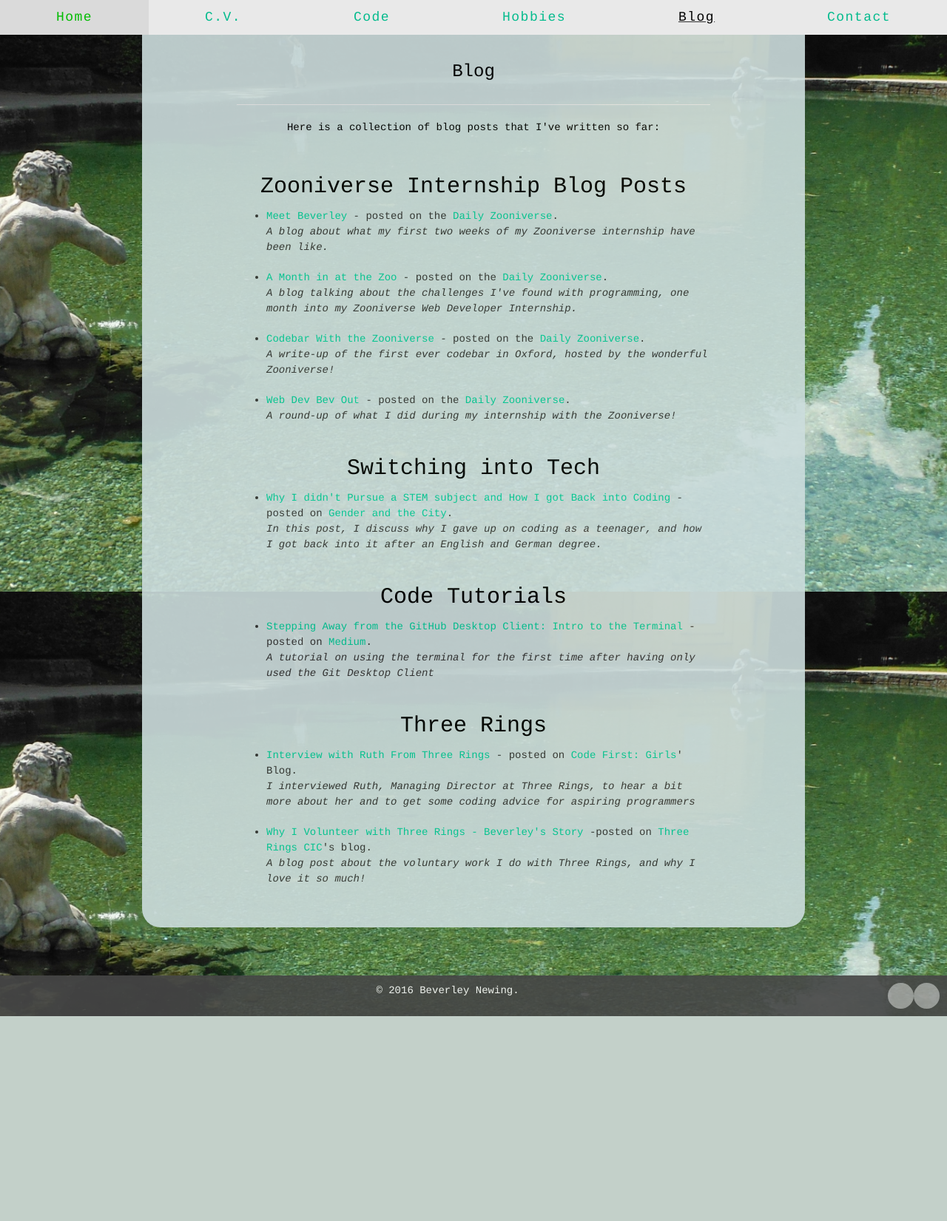
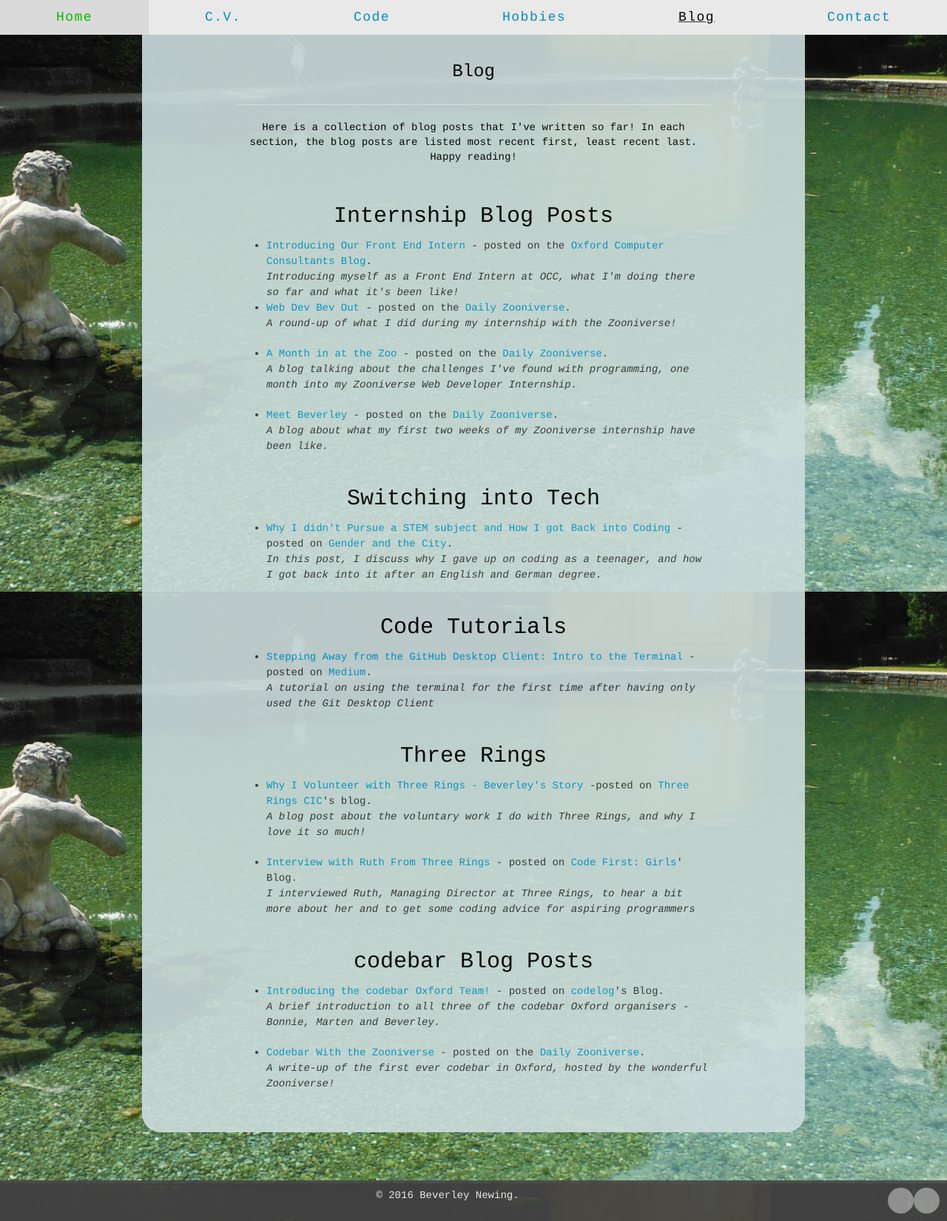
Before and after one commit to BNewing/bnewing.github.io, a PHP site: page /blog.html in a window 1280 px wide. Shown: the whole page at 74% size. Before the commit the page ends 1374 px from the top, so only its background shows below. Run offline with PHP 8.4, Linux system fonts and the light colour scheme; some libraries are stand-ins or nearby versions; grey boxes are pictures that could not be loaded.

Commit message:
Update of content and link colour contrast

```diff
--- a/CSS/links.css
+++ b/CSS/links.css
@@ -1,10 +1,10 @@
 a:link {
-  color: #00CC99;
+  color: #0099CC;
 }
 
 a:visited {
   text-decoration: none;
-  color: #00CC99;
+  color: #00009C;
 }
 
 a:hover {
--- a/CV.html
+++ b/CV.html
@@ -37,9 +37,9 @@
 		        <div class="collapse navbar-collapse" id="bs-example-navbar-collapse-1">
 					<ul class="nav nav-justified">
 						<li role="presentation" class="nav"><a href="index.html">Home</a></li>
-						<li role="presentation" class="active nav"><a href="CV.html">C.V.</a></li>
-						<li role="presentation" class="nav"><a href="codingPortfolio.html">Code</a></li>
-						<li role="presentation" class="nav"><a href="hobbiesandinterests.html">Hobbies</a></li>
+						<li role="presentation" class="active nav"><a href="cv.html">C.V.</a></li>
+						<li role="presentation" class="nav"><a href="coding-portfolio.html">Code</a></li>
+						<li role="presentation" class="nav"><a href="hobbies-and-interests.html">Hobbies</a></li>
 						<li role="presentation" class="nav"><a href="blog.html">Blog</a></li>
 						<li role="presentation" class="nav"><a href="contact.html">Contact</a></li>
 					</ul>
--- a/blog.html
+++ b/blog.html
@@ -38,9 +38,9 @@
 		        <div class="collapse navbar-collapse" id="bs-example-navbar-collapse-1">
 							<ul class="nav nav-justified">
 								<li role="presentation" class="nav"><a href="index.html">Home</a></li>
-								<li role="presentation" class="nav"><a href="CV.html">C.V.</a></li>
-								<li role="presentation" class="nav"><a href="codingPortfolio.html">Code</a></li>
-								<li role="presentation" class="nav"><a href="hobbiesandinterests.html">Hobbies</a></li>
+								<li role="presentation" class="nav"><a href="cv.html">C.V.</a></li>
+								<li role="presentation" class="nav"><a href="coding-portfolio.html">Code</a></li>
+								<li role="presentation" class="nav"><a href="hobbies-and-interests.html">Hobbies</a></li>
 								<li role="presentation" class="active nav"><a href="blog.html">Blog</a></li>
 								<li role="presentation" class="nav"><a href="contact.html">Contact</a></li>
 							</ul>
@@ -53,18 +53,17 @@
 		<div class="background">
 			<h3> Blog </h3>
 			<hr>
-			<p> Here is a collection of blog posts that I've written so far:</p>
+			<p> Here is a collection of blog posts that I've written so far! In each section, the blog posts are listed most recent first, least recent last. Happy reading!</p>
 			<br>
 			<br>
-			<h2>Zooniverse Internship Blog Posts</h2>
+			<h2>Internship Blog Posts</h2>
 			<ul>
-				<li><a href="https://daily.zooniverse.org/2016/08/11/meet-beverley/">Meet Beverley</a> - posted on the <a href="https://daily.zooniverse.org/">Daily Zooniverse</a>. <br><i>A blog about what my first two weeks of my Zooniverse internship have been like.</i></li>
+				<li><a href="https://www.oxfordcc.co.uk/blog/introducing-our-front-end-intern">Introducing Our Front End Intern</a> - posted on the <a href="https://www.oxfordcc.co.uk/blog">Oxford Computer Consultants Blog</a>. <br><i>Introducing myself as a Front End Intern at OCC, what I'm doing there so far and what it's been like!</i></li>
+				<li><a href="https://daily.zooniverse.org/2016/11/18/web-dev-bev-out/">Web Dev Bev Out</a> - posted on the <a href="https://daily.zooniverse.org/">Daily Zooniverse</a>. <br><i>A round-up of what I did during my internship with the Zooniverse!</i></li>
 				<br>
 				<li><a href="https://daily.zooniverse.org/2016/09/05/webdevbev-a-month-at-the-zoo/">A Month in at the Zoo</a> - posted on the <a href="https://daily.zooniverse.org/">Daily Zooniverse</a>. <br><i>A blog talking about the challenges I've found with programming, one month into my Zooniverse Web Developer Internship.</i></li>
 				<br>
-				<li><a href="https://daily.zooniverse.org/2016/10/17/codebar-with-the-zooniverse/">Codebar With the Zooniverse</a> - posted on the <a href="https://daily.zooniverse.org/">Daily Zooniverse</a>. <br><i>A write-up of the first ever codebar in Oxford, hosted by the wonderful Zooniverse!</i></li>
-				<br>
-				<li><a href="https://daily.zooniverse.org/2016/11/18/web-dev-bev-out/">Web Dev Bev Out</a> - posted on the <a href="https://daily.zooniverse.org/">Daily Zooniverse</a>. <br><i>A round-up of what I did during my internship with the Zooniverse!</i></li>
+				<li><a href="https://daily.zooniverse.org/2016/08/11/meet-beverley/">Meet Beverley</a> - posted on the <a href="https://daily.zooniverse.org/">Daily Zooniverse</a>. <br><i>A blog about what my first two weeks of my Zooniverse internship have been like.</i></li>
 				<br>
 			</ul>
 			<h2>Switching into Tech</h2>
@@ -79,9 +78,16 @@
 			</ul>
 			<h2>Three Rings</h2>
 			<ul>
+				<li><a href="https://www.threerings.org.uk/2016/07/26/why-i-volunteer-with-three-rings-beverleys-story/">Why I Volunteer with Three Rings - Beverley's Story</a> -posted on <a href="https://www.threerings.org.uk/">Three Rings CIC</a>'s blog.<br> <i>A blog post about the voluntary work I do with Three Rings, and why I love it so much!</i></li>
+				<br>
 				<li><a href="http://www.codefirstgirls.org.uk/blog/interview-with-ruth-from-three-rings-cic">Interview with Ruth From Three Rings</a> - posted on <a href="http://www.codefirstgirls.org.uk/">Code First: Girls</a>' Blog.<br><i>I interviewed Ruth, Managing Director at Three Rings, to hear a bit more about her and to get some coding advice for aspiring programmers</i></li>
 				<br>
-				<li><a href="https://www.threerings.org.uk/2016/07/26/why-i-volunteer-with-three-rings-beverleys-story/">Why I Volunteer with Three Rings - Beverley's Story</a> -posted on <a href="https://www.threerings.org.uk/">Three Rings CIC</a>'s blog.<br> <i>A blog post about the voluntary work I do with Three Rings, and why I love it so much!</i></li>
+			</ul>
+			<h2>codebar Blog Posts</h2>
+			<ul>
+				<li><a href="https://medium.com/the-codelog/introducing-the-codebar-oxford-team-b075d829d95d#.npuuam770">Introducing the codebar Oxford Team!</a> - posted on <a href="https://medium.com/the-codelog/">codelog</a>'s Blog.<br><i>A brief introduction to all three of the codebar Oxford organisers - Bonnie, Marten and Beverley.</i></li>
+				<br>
+				<li><a href="https://daily.zooniverse.org/2016/10/17/codebar-with-the-zooniverse/">Codebar With the Zooniverse</a> - posted on the <a href="https://daily.zooniverse.org/">Daily Zooniverse</a>. <br><i>A write-up of the first ever codebar in Oxford, hosted by the wonderful Zooniverse!</i></li>
 				<br>
 			</ul>
 		</div>
--- a/codingPortfolio.html
+++ b/coding-portfolio.html
@@ -38,9 +38,9 @@
 		        <div class="collapse navbar-collapse" id="bs-example-navbar-collapse-1">
 							<ul class="nav nav-justified">
 								<li role="presentation" class="nav"><a href="index.html">Home</a></li>
-								<li role="presentation" class="nav"><a href="CV.html">C.V.</a></li>
-								<li role="presentation" class="active nav"><a href="codingPortfolio.html">Code</a></li>
-								<li role="presentation" class="nav"><a href="hobbiesandinterests.html">Hobbies</a></li>
+								<li role="presentation" class="nav"><a href="cv.html">C.V.</a></li>
+								<li role="presentation" class="active nav"><a href="coding-portfolio.html">Code</a></li>
+								<li role="presentation" class="nav"><a href="hobbies-and-interests.html">Hobbies</a></li>
 								<li role="presentation" class="nav"><a href="blog.html">Blog</a></li>
 								<li role="presentation" class="nav"><a href="contact.html">Contact</a></li>
 							</ul>
--- a/hobbiesandinterests.html
+++ b/hobbies-and-interests.html
@@ -37,9 +37,9 @@
 		        <div class="collapse navbar-collapse" id="bs-example-navbar-collapse-1">
 					<ul class="nav nav-justified">
 						<li role="presentation" class="nav"><a href="index.html">Home</a></li>
-						<li role="presentation" class="nav"><a href="CV.html">C.V.</a></li>
-						<li role="presentation" class="nav"><a href="codingPortfolio.html">Code</a></li>
-						<li role="presentation" class="active nav"><a href="hobbiesandinterests.html">Hobbies</a></li>
+						<li role="presentation" class="nav"><a href="cv.html">C.V.</a></li>
+						<li role="presentation" class="nav"><a href="coding-portfolio.html">Code</a></li>
+						<li role="presentation" class="active nav"><a href="hobbies-and-interests.html">Hobbies</a></li>
 						<li role="presentation" class="nav"><a href="blog.html">Blog</a></li>
 						<li role="presentation" class="nav"><a href="contact.html">Contact</a></li>
 					</ul>
--- a/index.html
+++ b/index.html
@@ -36,9 +36,9 @@
 		  <div class="collapse navbar-collapse" id="bs-example-navbar-collapse-1" data-target="#index-header">
 				<ul class="nav nav-justified">
 					<li role="presentation" class="active nav d-inline-block align-top"><a href="index.html">Home</a></li>
-					<li role="presentation" class="nav"><a href="CV.html">C.V.</a></li>
-					<li role="presentation" class="nav"><a href="codingPortfolio.html">Code</a></li>
-					<li role="presentation" class="nav"><a href="hobbiesandinterests.html">Hobbies</a></li>
+					<li role="presentation" class="nav"><a href="cv.html">C.V.</a></li>
+					<li role="presentation" class="nav"><a href="coding-portfolio.html">Code</a></li>
+					<li role="presentation" class="nav"><a href="hobbies-and-interests.html">Hobbies</a></li>
 					<li role="presentation" class="nav"><a href="blog.html">Blog</a></li>
 					<li role="presentation" class="nav"><a href="contact.html">Contact</a></li>
 				</ul>
```
Also changed, not shown: contact.html (+6 -6 lines).
